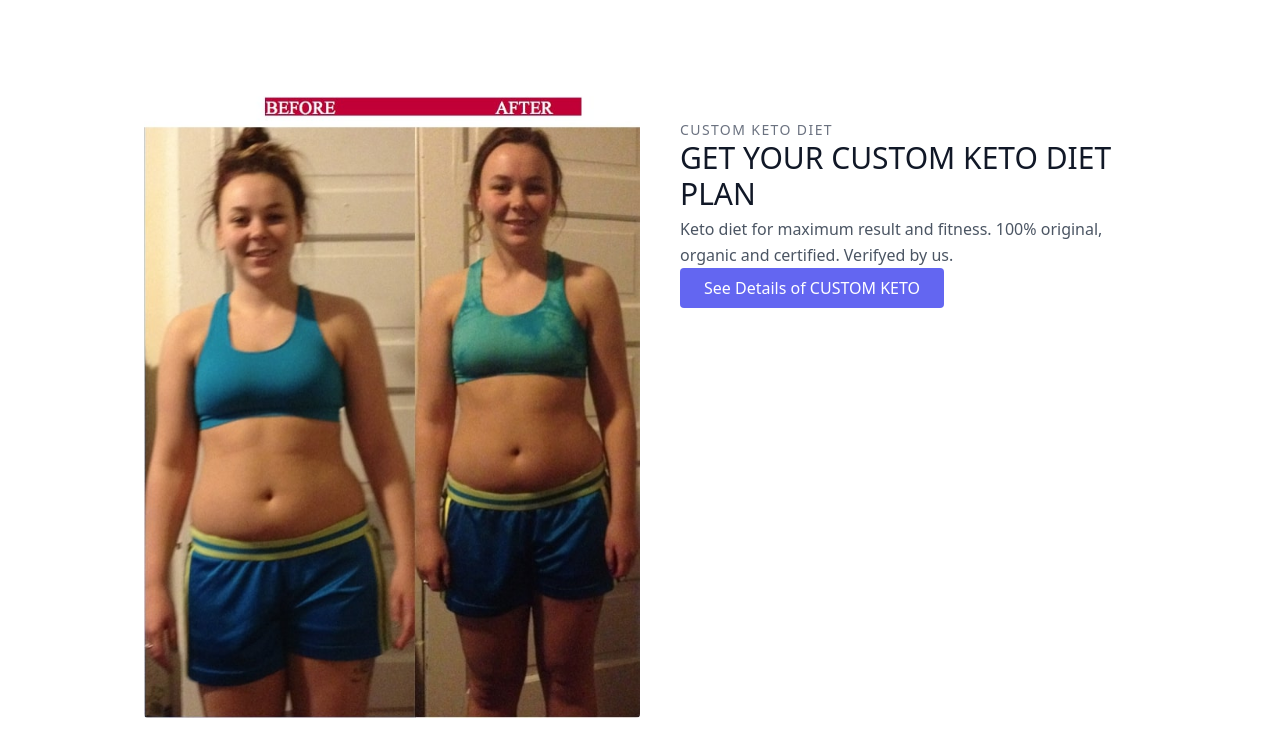
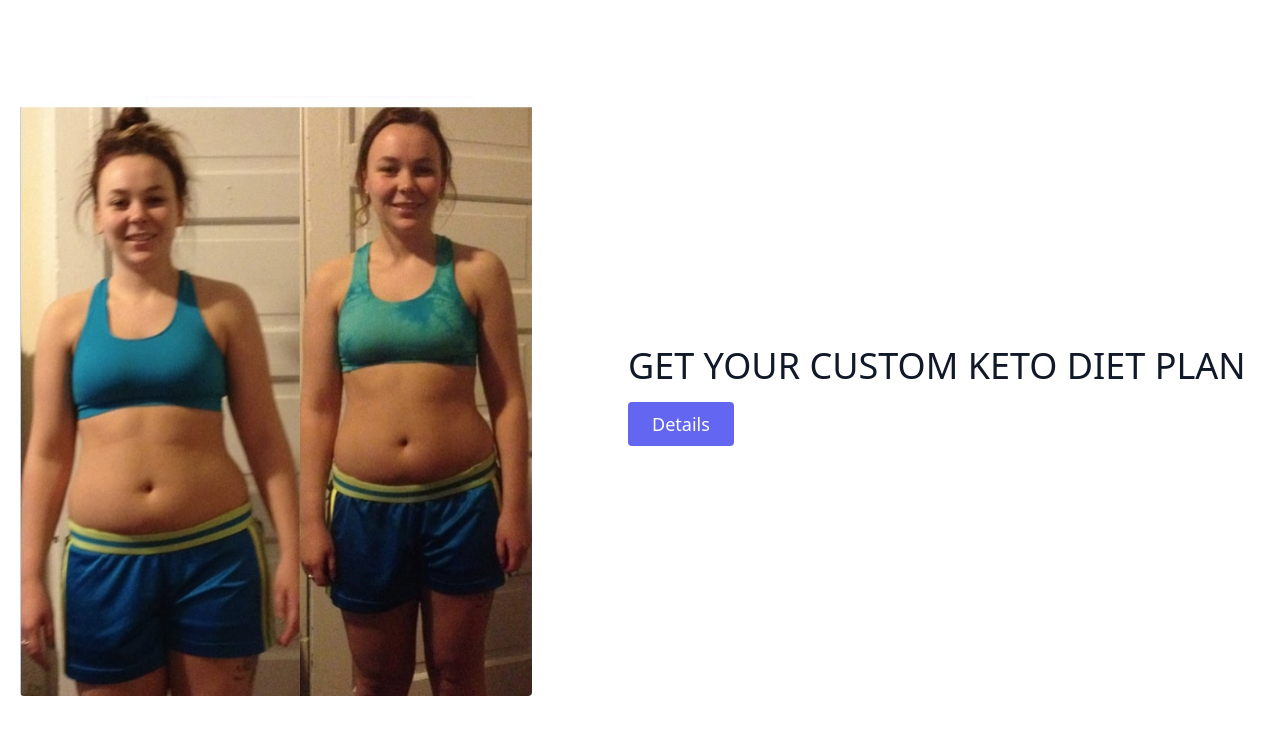
Before and after one commit to ashickun/keto, a plain HTML site: page index.html in a window 1280 px wide. Drawn offline with nearby package versions, Linux system fonts and the light colour scheme.

Commit message:
Update index.html

```diff
--- a/index.html
+++ b/index.html
@@ -1,50 +1,35 @@
 <!DOCTYPE html>
 <html>
 <head>
-	<title>Keto Diet Plan</title>
-	<link href="https://unpkg.com/tailwindcss@^2/dist/tailwind.min.css" rel="stylesheet">
+  <title>Custom Keto Diet</title>
+  <link href="https://unpkg.com/tailwindcss@^2/dist/tailwind.min.css" rel="stylesheet">
 </head>
 <body>
 
 
 
 
-<section class="text-gray-600 body-font overflow-hidden">
-  <div class="container px-5 py-24 mx-auto">
-    <div class="lg:w-4/5 mx-auto flex flex-wrap">
-      <img alt="ecommerce" class="lg:w-1/2 w-full lg:h-auto h-64 object-cover object-center rounded" src="results/fit.jpg">
-      <div class="lg:w-1/2 w-full lg:pl-10 lg:py-6 mt-6 lg:mt-0">
-        <h2 class="text-sm title-font text-gray-500 tracking-widest">CUSTOM KETO
-DIET</h2>
-        <h1 class="text-gray-900 text-3xl title-font font-medium mb-1">GET YOUR CUSTOM KETO
-DIET PLAN</h1>
+<section class="text-gray-600 body-font">
+  <div class="container mx-auto flex px-5 py-24 md:flex-row flex-col items-center">
+    <div class="lg:max-w-lg lg:w-full md:w-1/2 w-5/6 mb-10 md:mb-0">
+      <img class="object-cover object-center rounded" alt="hero" src="results/fit.jpg" style="width:700px;height:600px">
+    </div>
+    <div class="lg:flex-grow md:w-1/2 lg:pl-24 md:pl-16 flex flex-col md:items-start md:text-left items-center text-center">
+      <h1 class="title-font sm:text-4xl text-3xl mb-4 font-medium text-gray-900">GET YOUR CUSTOM KETO DIET PLAN</h1>
 
 
 
 
+      <div class="flex justify-center">
+
+        <a href="https://79cec1nk-jmz5lbt-1y9ek0k4h.hop.clickbank.net/">
+
+        <button class="inline-flex text-white bg-indigo-500 border-0 py-2 px-6 focus:outline-none hover:bg-indigo-600 rounded text-lg">Details</button>
+
+       </a>
 
 
 
-
-
-        <p class="leading-relaxed">Keto diet for maximum result and fitness. 100% original, organic and certified. Verifyed by us.</p>
-
-
-
-
-
-        <div class="flex">
-
-
-
-        	<a href="https://79cec1nk-jmz5lbt-1y9ek0k4h.hop.clickbank.net/">
-
-          <button class="flex ml-auto text-white bg-indigo-500 border-0 py-2 px-6 focus:outline-none hover:bg-indigo-600 rounded"> See Details of CUSTOM KETO</button>
-
-          	</a>
-
-
-        </div>
       </div>
     </div>
   </div>
@@ -55,7 +40,5 @@ DIET PLAN</h1>
 
 
 
-
-
 </body>
 </html>
```
